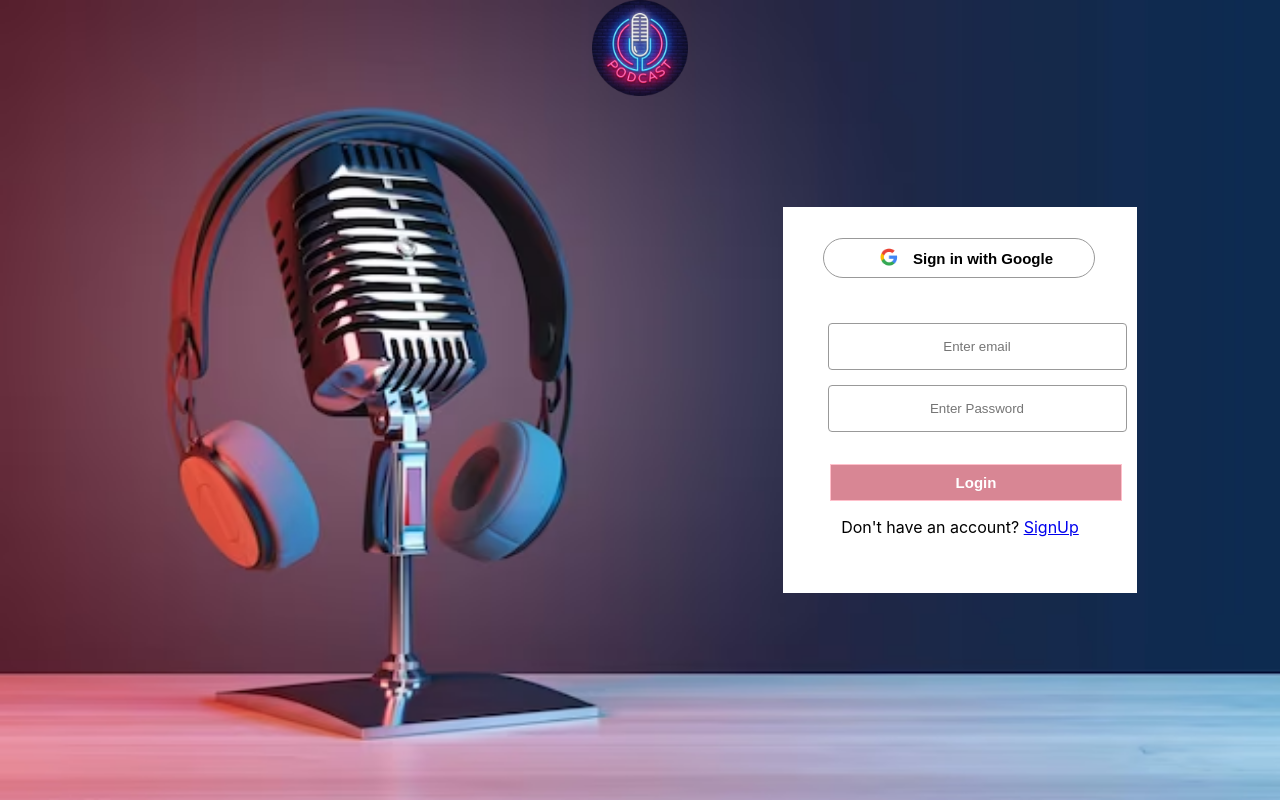
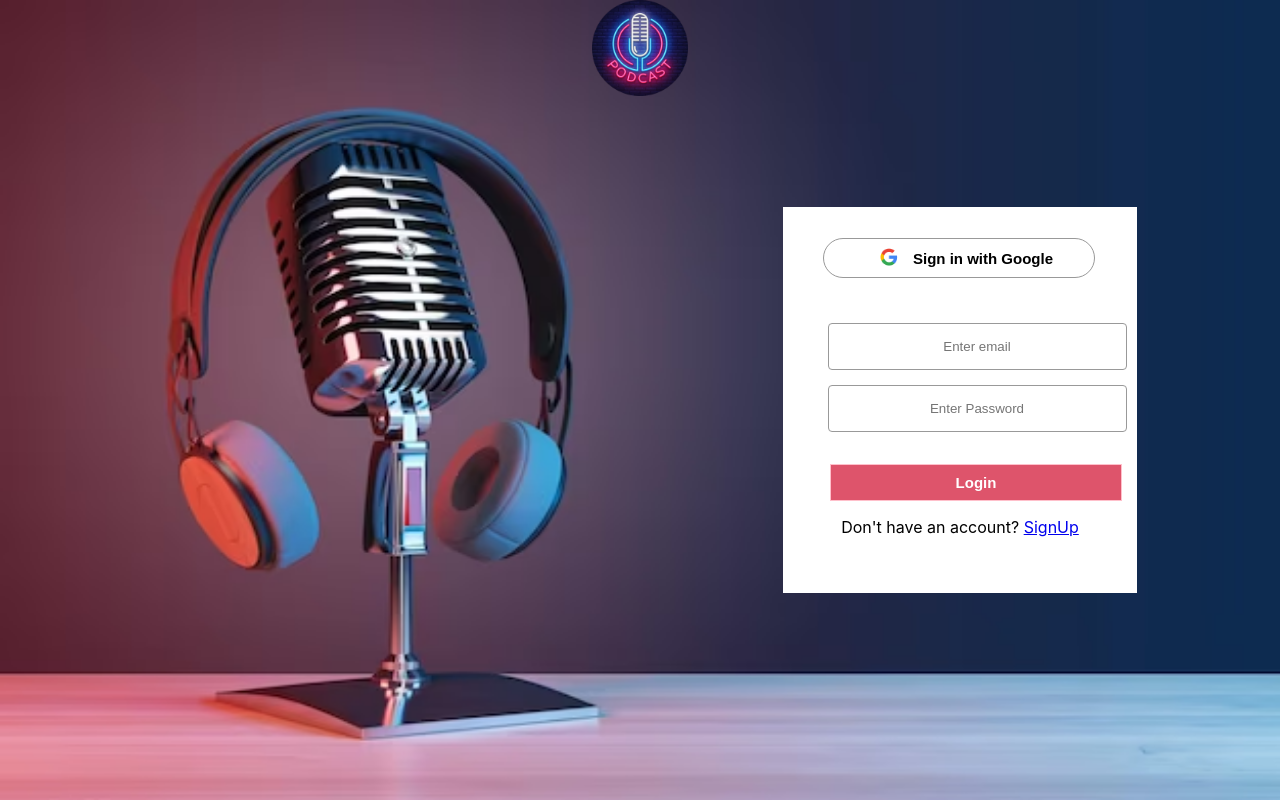
Before and after one commit to Ritika091/Team-TechKnowBit, a React (Create React App) app in the folder frontend/: page /login in a window 1280 px wide. In both pictures the pointer is over the button "Login". Built offline with nearby package versions, Linux system fonts and the light colour scheme.

Commit message:
updated the login/signup css

```diff
--- a/frontend/src/Components/Login/Login.css
+++ b/frontend/src/Components/Login/Login.css
@@ -56,6 +56,9 @@ left: 75%;
     font-size: 15px;
     font-weight: 700;
 }
+.LoginBtn:hover{
+    background-color: rgb(222, 84, 107); ;
+}
 .noacct{
     text-align: center;
 }
--- a/frontend/src/Components/Sign Up/SignUp.css
+++ b/frontend/src/Components/Sign Up/SignUp.css
@@ -56,6 +56,9 @@ left: 75%;
     font-size: 15px;
     font-weight: 700;
 }
+.SignUpBtn:hover{
+    background-color: rgb(222, 84, 107); ;
+}
 .acct{
     text-align: center;
 }
```
